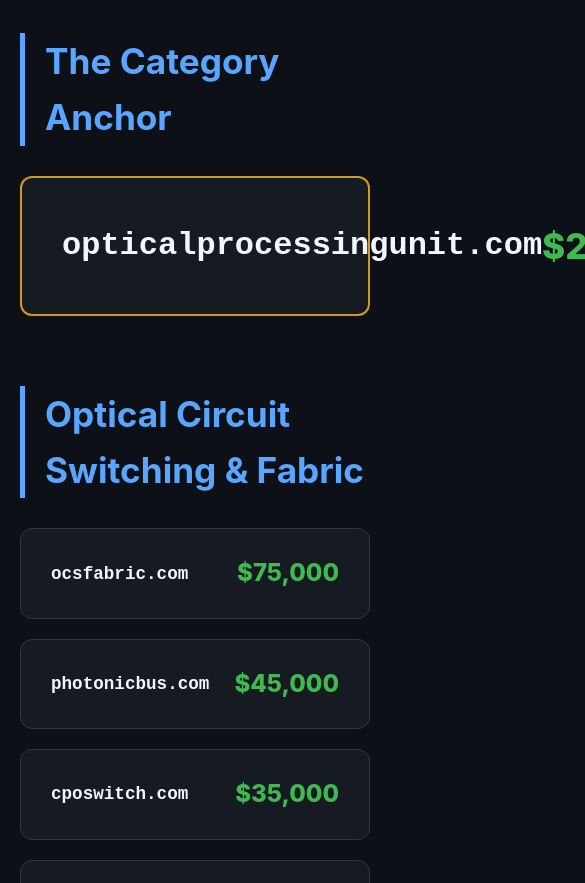
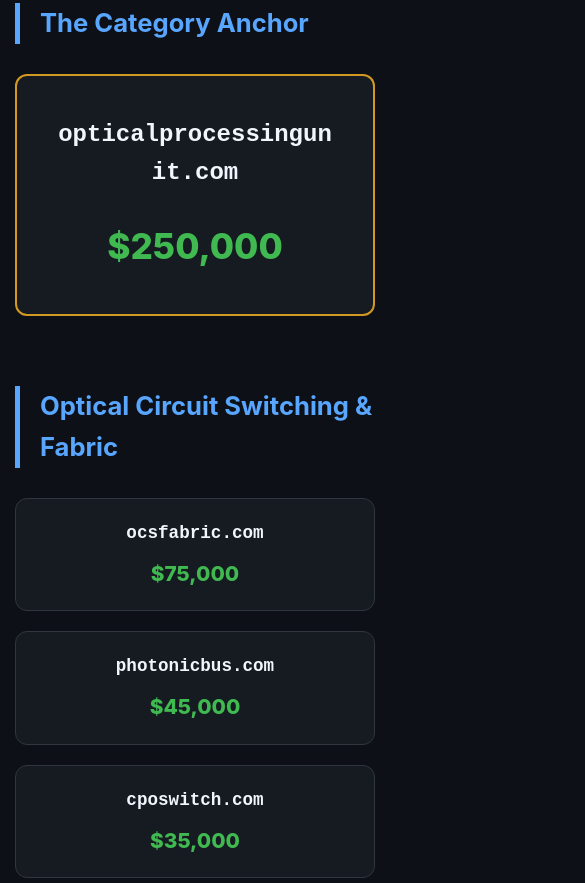
Before and after one commit to jkelly06/awesome-ai-hardware-assets, a plain HTML site: page index.html in a window 390 px wide. Shown: the part 1105-1988 px from the top of the page, 585 px wide, since content can reach past the window. Drawn offline with Linux system fonts and the light colour scheme.

Commit message:
Update index.html

```diff
--- a/index.html
+++ b/index.html
@@ -1,4 +1,4 @@
-<!DOCTYPE html>
+ <!DOCTYPE html>
 <html lang="en">
 <head>
     <meta charset="UTF-8">
@@ -36,15 +36,34 @@
         .btn-download:hover { transform: scale(1.02); background: #1f6feb; }
         .section-title { font-size: 2.2rem; color: var(--blue); margin-top: 70px; margin-bottom: 30px; border-left: 5px solid var(--blue); padding-left: 20px; }
         .asset-grid { display: grid; grid-template-columns: repeat(auto-fill, minmax(450px, 1fr)); gap: 20px; }
-        .asset-card { background: var(--card); border: 1px solid var(--border); padding: 25px 30px; border-radius: 12px; display: flex; justify-content: space-between; align-items: center; }
-        .domain-name { font-size: 1.4rem; font-family: monospace; font-weight: 600; }
-        .price { font-size: 1.5rem; color: var(--green); font-weight: 800; }
+
+        /* THE FIX: Added word-wrap and responsive sizing */
+        .asset-card {
+            background: var(--card); border: 1px solid var(--border);
+            padding: 25px 30px; border-radius: 12px;
+            display: flex; justify-content: space-between; align-items: center;
+            overflow-wrap: break-word; word-wrap: break-word; word-break: break-all;
+        }
+
+        .domain-name { font-size: 1.4rem; font-family: monospace; font-weight: 600; padding-right: 10px; }
+        .price { font-size: 1.5rem; color: var(--green); font-weight: 800; white-space: nowrap; }
         .thesis-box { background: #1c2128; padding: 40px; border-radius: 15px; border: 1px solid var(--border); font-size: 1.4rem; margin-bottom: 50px; }
         .contact-form { background: var(--card); padding: 50px; border-radius: 15px; border: 1px solid var(--border); margin-top: 80px; }
         input, textarea { width: 100%; padding: 18px; margin: 15px 0; background: var(--bg); border: 1px solid var(--border); color: white; font-size: 1.2rem; border-radius: 8px; box-sizing: border-box; }
         button { background: var(--green); color: white; border: none; padding: 22px; border-radius: 8px; cursor: pointer; font-size: 1.4rem; font-weight: bold; width: 100%; }
         footer { text-align: center; padding: 80px 0; color: var(--text-dim); font-size: 1.1rem; border-top: 1px solid var(--border); }
-        @media (max-width: 600px) { h1 { font-size: 2.2rem; } .asset-grid { grid-template-columns: 1fr; } .domain-name { font-size: 1.1rem; } }
+
+        /* SPECIFIC MOBILE ADJUSTMENTS */
+        @media (max-width: 600px) {
+            h1 { font-size: 2.2rem; }
+            .container { padding: 30px 15px; }
+            .asset-grid { grid-template-columns: 1fr; }
+            .asset-card { flex-direction: column; text-align: center; padding: 20px; }
+            .domain-name { font-size: 1.1rem; padding-right: 0; padding-bottom: 10px; }
+            .price { font-size: 1.3rem; }
+            .section-title { font-size: 1.6rem; }
+            .anchor-domain { font-size: 1.5rem !important; } /* Shrinks the main gold domain on mobile */
+        }
     </style>
 </head>
 <body>
@@ -63,8 +82,8 @@
         </div>
 
         <h2 class="section-title">The Category Anchor</h2>
-        <div class="asset-card" style="border: 2px solid var(--gold); padding: 40px;">
-            <span class="domain-name" style="font-size: 2rem;">opticalprocessingunit.com</span>
+        <div class="asset-card" style="border: 2px solid var(--gold); padding: 40px; flex-direction: column;">
+            <span class="domain-name anchor-domain" style="font-size: 2rem; margin-bottom: 15px;">opticalprocessingunit.com</span>
             <span class="price" style="font-size: 2.2rem;">$250,000</span>
         </div>
 
```
